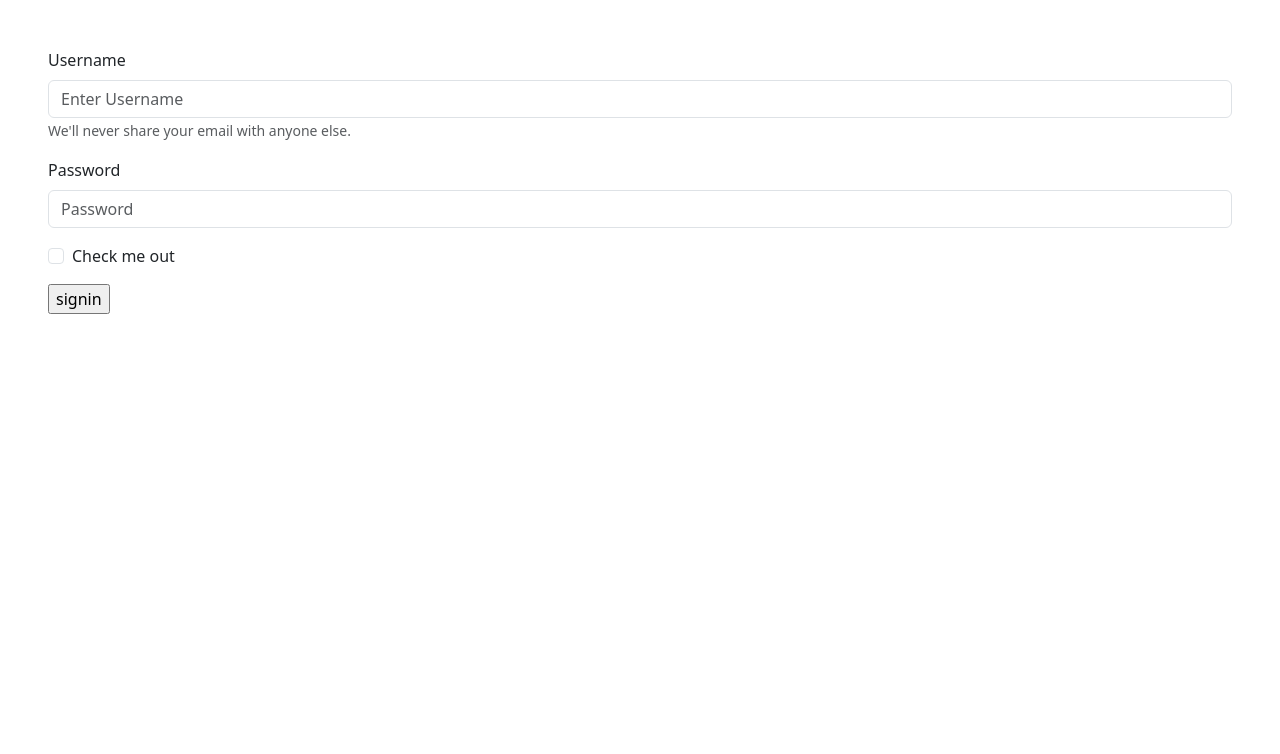
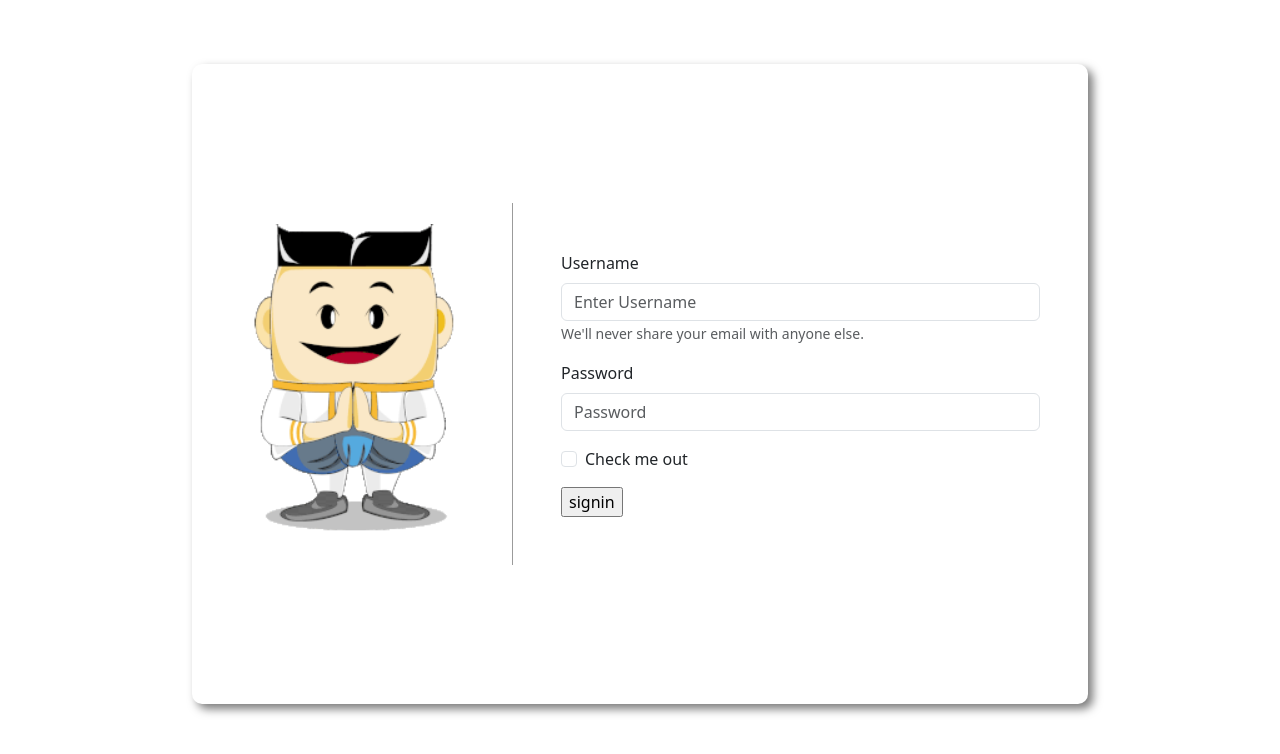
Before and after one commit to mohit-soni2003/Blog-website, a React (Vite) app in the folder frontend/blog-website/: page /signin in a window 1280 px wide. Shown: the top 754 px of the page. Built offline with nearby package versions, Linux system fonts and the light colour scheme; the HTML template or start-up script is replaced by a standard one.

Commit message:
few changes

```diff
--- /dev/null
+++ b/frontend/blog-website/src/components/Fashion.css
@@ -0,0 +1,11 @@
+.cat-container{
+    display: flex   ;
+    flex-wrap: wrap;
+    margin: 30px;
+    height: ;
+}
+
+.cat-img{
+    height: 50px;
+
+}
--- a/frontend/blog-website/src/components/Fashion.jsx
+++ b/frontend/blog-website/src/components/Fashion.jsx
@@ -3,6 +3,7 @@ import { useEffect, useState } from "react";
 import { useNavigate } from "react-router-dom"
 import { ToastContainer, toast } from 'react-toastify';
 import 'bootstrap/dist/css/bootstrap.min.css';
+import './Fashion.css'
 import Card from 'react-bootstrap/Card';
 
 
@@ -49,12 +50,15 @@ function Fashion() {
   return (
 
     <>
-      <NavigationBar></NavigationBar>
+     <NavigationBar></NavigationBar>
+     <div className="cat-container">
+
       {/*cards*/}
       {data.map((blogs) => {console.log(blogs)
         return(
-        <Card style={{ width: '22rem', height: '35rem' }} className='category-card'>
-          <Card.Img variant="top" src={blogs.image} />
+
+         <Card style={{ width: '22rem', height: '35rem' }} className='category-card'>
+          <Card.Img variant="top" src={blogs.image}  className="cat-image"/>
           <Card.Body >
             <Card.Title>{blogs.title}</Card.Title>
             <Card.Text>
@@ -64,9 +68,11 @@ function Fashion() {
             <h6 style={{ color: "red" }}>{blogs.content}</h6>
           </Card.Body>
         </Card>
+
         )
 
       })}
+     </div>
 
 
     </>
--- a/frontend/blog-website/src/components/Home.css
+++ b/frontend/blog-website/src/components/Home.css
@@ -6,4 +6,6 @@
     margin: 2% 8%  ;
 
 
+
+
 }
--- a/frontend/blog-website/src/components/Home.jsx
+++ b/frontend/blog-website/src/components/Home.jsx
@@ -18,7 +18,7 @@ function Home() {
 
     <HomeC1></HomeC1>
             <div >
-                <h1> Categories </h1>
+
                 <div className="category-container">
                     <Card src={FashionImage} route="fashion" title="Fashion & Beauty" description="Fashion for Everyone! Outfit ideas and styling tips await! Stay on top of clothing trends with our fashion blog. Discover styles for every you. (Click to explore)"></Card>
                     <Card src={FoodImage} route="food" title="Food" description="Explore a World of Flavors. Dive into a world of culinary creations. Click here to embark on a delicious journey with our food blog, filled with easy-to-follow recipes and inspiring ideas."></Card>
--- a/frontend/blog-website/src/components/HomeC1.css
+++ b/frontend/blog-website/src/components/HomeC1.css
@@ -3,6 +3,7 @@
     align-items: center;
     flex-wrap: wrap;
     justify-content: space-around;
+    height: 95vh;
 
     margin: 40px 0px;
 }
--- a/frontend/blog-website/src/components/SignIn.jsx
+++ b/frontend/blog-website/src/components/SignIn.jsx
@@ -4,7 +4,8 @@ import Form from 'react-bootstrap/Form';
 import { Link, Navigate, useNavigate } from "react-router-dom";
 import { useEffect, useState } from "react";
 import { ToastContainer, toast } from 'react-toastify';
-
+import "./signin.css";
+import gif from"../img/hello.gif"
 
 function SignIn() {
 
@@ -62,7 +63,11 @@ function SignIn() {
   const notifyB = (msg)=>toast.error(msg)
   }
   return (
-    <Form className='m-5'>
+<>
+<div className='signin-form-container'>
+  <div className='signin-form-gif'><img src={gif} alt="" /></div>
+  <div className='signin-form'>
+  <Form className='m-5'>
       <Form.Group className="mb-3 " controlId="username">
         <Form.Label>Username</Form.Label>
         <Form.Control type="text" placeholder="Enter Username" value={username} onChange={handleUsernameChange} />
@@ -80,6 +85,9 @@ function SignIn() {
       </Form.Group>
       <input type="button" value={"signin"} onClick={postData}  />
     </Form>
+  </div>
+</div>
+</>
   );
 }
 
--- /dev/null
+++ b/frontend/blog-website/src/components/SignUp.css
@@ -0,0 +1,22 @@
+.signup-form-container{
+    display: flex;
+    width: 70%;
+    height: 80vh;
+    margin-top: 5%;
+    margin: 5% auto  ;
+    align-items: center;
+    background-color: rgb(255, 255, 255);
+    border-radius: 10px ;
+    box-shadow: 5px 5px 10px rgb(123, 123, 123);
+}
+
+.signup-form-gif img{
+    width:20em ;
+    height: 20em;
+}
+.signup-form{
+    border-left: 1px solid rgb(155, 155, 155);
+}
+.inp-bx{
+    width: 10em;
+}
--- a/frontend/blog-website/src/components/SignUp.jsx
+++ b/frontend/blog-website/src/components/SignUp.jsx
@@ -1,10 +1,14 @@
 import { useState } from 'react'
-import { Link , useNavigate} from "react-router-dom";
+import { Link, useNavigate } from "react-router-dom";
 import Button from 'react-bootstrap/Button';
 import Form from 'react-bootstrap/Form';
 import { ToastContainer, toast } from 'react-toastify';
 import 'react-toastify/dist/ReactToastify.css';
 import NavigationBar from "./Nav"
+
+import gif from"../img/waving.gif"
+
+import "./SignUp.css";
 
 
 
@@ -39,7 +43,7 @@ function SignUp() {
     // Data posting function -----------
 
     const postData = () => {
-        console.log({name,email,username,password})
+        console.log({ name, email, username, password })
         fetch("http://localhost:8080/signup",
             {
                 method: "post",
@@ -47,38 +51,40 @@ function SignUp() {
                     "Content-Type": "application/json"
                 },
                 body: JSON.stringify({
-                    name:name,
-                    username:username,
+                    name: name,
+                    username: username,
                     password: password,
                     email: email
                 })
             }
-        ).then((res)=>res.json())
-        .then((data)=>{
-            if(data.message){
+        ).then((res) => res.json())
+            .then((data) => {
+                if (data.message) {
                     notifyA(data.message)
                     navigate("/signin")
                 }
-            if(data.error){
+                if (data.error) {
                     notifyB(data.error)
                 }
             })
 
         // Toast Function ----------- ---------- --------- -------
-        const notifyA = (msg)=>toast.success(msg)
-        const notifyB = (msg)=>toast.error(msg)
+        const notifyA = (msg) => toast.success(msg)
+        const notifyB = (msg) => toast.error(msg)
     }
 
     return (
         <>
             <NavigationBar></NavigationBar>
 
-<Form className='m-5'>
+            <div className='signup-form-container'>
+                <div className='signup-form-gif'> <img src={gif} alt="" /></div>
+                <div className='signup-form w-100'><Form className='m-5'>
 
                     <Form.Group className="mb-3 " controlId="name">
                         <Form.Label>Name</Form.Label>
                         <Form.Control type='text' placeholder="Enter Full Name" value={name} name='name' onChange={handleNameChange} />
-        <Form.Text className="text-muted">
+                        <Form.Text className="text-muted inp-bx">
                             We'll never share your email with anyone else.
                         </Form.Text>
 
@@ -86,8 +92,8 @@ function SignUp() {
 
                     <Form.Group className="mb-3 " controlId="email">
                         <Form.Label>Email</Form.Label>
-        <Form.Control type='email' placeholder="xyz@gmail.com" value={email} name='email' onChange={handleEmailChange}  />
-        <Form.Text className="text-muted">
+                        <Form.Control type='email' placeholder="xyz@gmail.com" value={email} name='email' onChange={handleEmailChange} />
+                        <Form.Text className="text-muted ">
                             We'll never share your email with anyone else.
                         </Form.Text>
 
@@ -107,16 +113,15 @@ function SignUp() {
                         </Form.Text>
                     </Form.Group>
 
-    <Form.Group className="mb-3" controlId="formBasicCheckbox">
-        <Form.Check type="checkbox" label="Check me out" />
-    </Form.Group>
+
 
                     {/* <Button variant="primary" type="submit" onClick={postData}>
     Submit
 </Button> */}
-                    <input type="button" value="Sign-up" onClick={postData} className="signup-btn"  />
+                    <input type="button" value="Sign-up" onClick={postData} className="signup-btn" />
 
-</Form>
+                </Form></div>
+            </div>
         </>
     );
 }
--- /dev/null
+++ b/frontend/blog-website/src/components/signin.css
@@ -0,0 +1,23 @@
+.signin-form-container{
+    display: flex;
+    width: 70%;
+    height: 80vh;
+    margin-top: 5%;
+    margin: 5% auto  ;
+    align-items: center;
+    background-color: rgb(255, 255, 255);
+    border-radius: 10px ;
+    box-shadow: 5px 5px 10px rgb(123, 123, 123);
+}
+
+.signin-form-gif img{
+    width:20em ;
+    height: 20em;
+}
+.signin-form{
+    border-left: 1px solid rgb(155, 155, 155);
+    width: 100%;
+}
+.inp-bx{
+    width: 10em;
+}
```
Also changed, not shown: frontend/blog-website/src/img/hello.gif (added), frontend/blog-website/src/img/waving.gif (added). Lines whose indentation alone changed are shown as unchanged.
